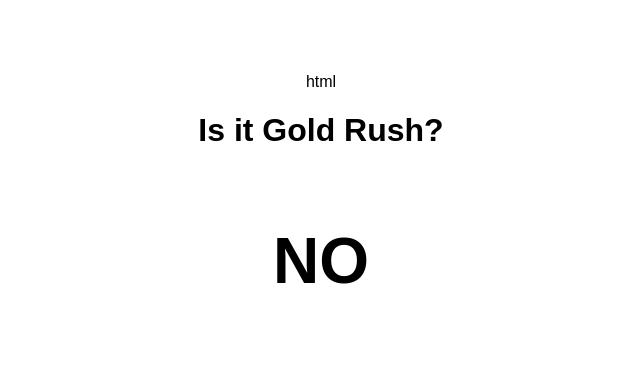
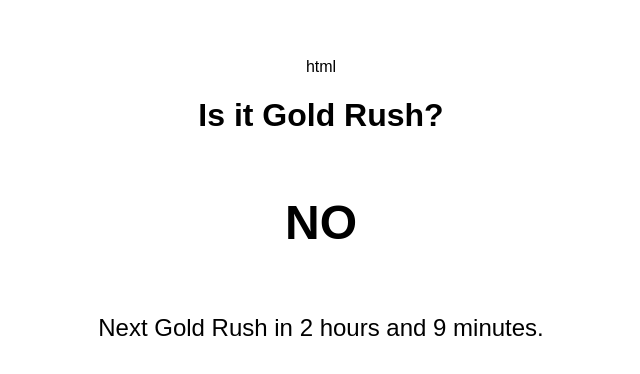
Before and after one commit to ISITGOLDRUSH/ISITGOLDRUSH.github.io, a plain HTML site: page index.html in a window 1280 px wide. Shown: the part 196-570 px from the top of the page, without its empty margins (319-959 px from the left). Drawn offline with Linux system fonts and the light colour scheme.

Commit message:
Update index.html

```diff
--- a/index.html
+++ b/index.html
@@ -3,13 +3,13 @@ html<!DOCTYPE html>
 <head>
     <meta charset="UTF-8">
     <meta name="viewport" content="width=device-width, initial-scale=1.0">
-    <title>Gold Rush</title>
+    <title>Gold Rush Time</title>
     <style>
         body {
             display: flex;
             flex-direction: column;
+            align-items: center;
             justify-content: center;
-            align-items: center;
             height: 100vh;
             font-family: Arial, sans-serif;
         }
@@ -17,23 +17,56 @@ html<!DOCTYPE html>
             font-size: 2em;
         }
         h2 {
-            font-size: 4em;
+            font-size: 3em;
+        }
+        p {
+            font-size: 1.5em;
         }
     </style>
 </head>
 <body>
     <h1>Is it Gold Rush?</h1>
     <h2 id="goldRushStatus"></h2>
+    <p id="nextGoldRush"></p>
 
     <script>
         function checkGoldRush() {
             const now = new Date();
             const utcHours = now.getUTCHours();
-            const isGoldRush = (utcHours >= 17 && utcHours < 18) || (utcHours >= 1 && utcHours < 2);
-            return isGoldRush ? "YES" : "NO";
+            const utcMinutes = now.getUTCMinutes();
+            const currentTime = utcHours * 60 + utcMinutes;
+
+            const goldRushStart1 = 17 * 60; // 17:00 UTC in minutes
+            const goldRushEnd1 = 18 * 60; // 18:00 UTC in minutes
+            const goldRushStart2 = 1 * 60; // 01:00 UTC in minutes
+            const goldRushEnd2 = 2 * 60; // 02:00 UTC in minutes
+
+            let isGoldRush = false;
+            let nextGoldRushTime;
+
+            if ((currentTime >= goldRushStart1 && currentTime < goldRushEnd1) ||
+                (currentTime >= goldRushStart2 && currentTime < goldRushEnd2)) {
+                isGoldRush = true;
+            } else {
+                const minutesInDay = 24 * 60;
+                const timeUntilNextGoldRush1 = (goldRushStart1 - currentTime + minutesInDay) % minutesInDay;
+                const timeUntilNextGoldRush2 = (goldRushStart2 - currentTime + minutesInDay) % minutesInDay;
+                const timeUntilNextGoldRush = Math.min(timeUntilNextGoldRush1, timeUntilNextGoldRush2);
+
+                const hoursUntilNext = Math.floor(timeUntilNextGoldRush / 60);
+                const minutesUntilNext = timeUntilNextGoldRush % 60;
+
+                nextGoldRushTime = `Next Gold Rush in ${hoursUntilNext} hours and ${minutesUntilNext} minutes.`;
+            }
+
+            document.getElementById('goldRushStatus').innerText = isGoldRush ? 'YES' : 'NO';
+            if (!isGoldRush) {
+                document.getElementById('nextGoldRush').innerText = nextGoldRushTime;
+            }
         }
 
-        document.getElementById('goldRushStatus').innerText = checkGoldRush();
+        checkGoldRush();
+        setInterval(checkGoldRush, 60000); // Update every minute
     </script>
 </body>
 </html>
```
